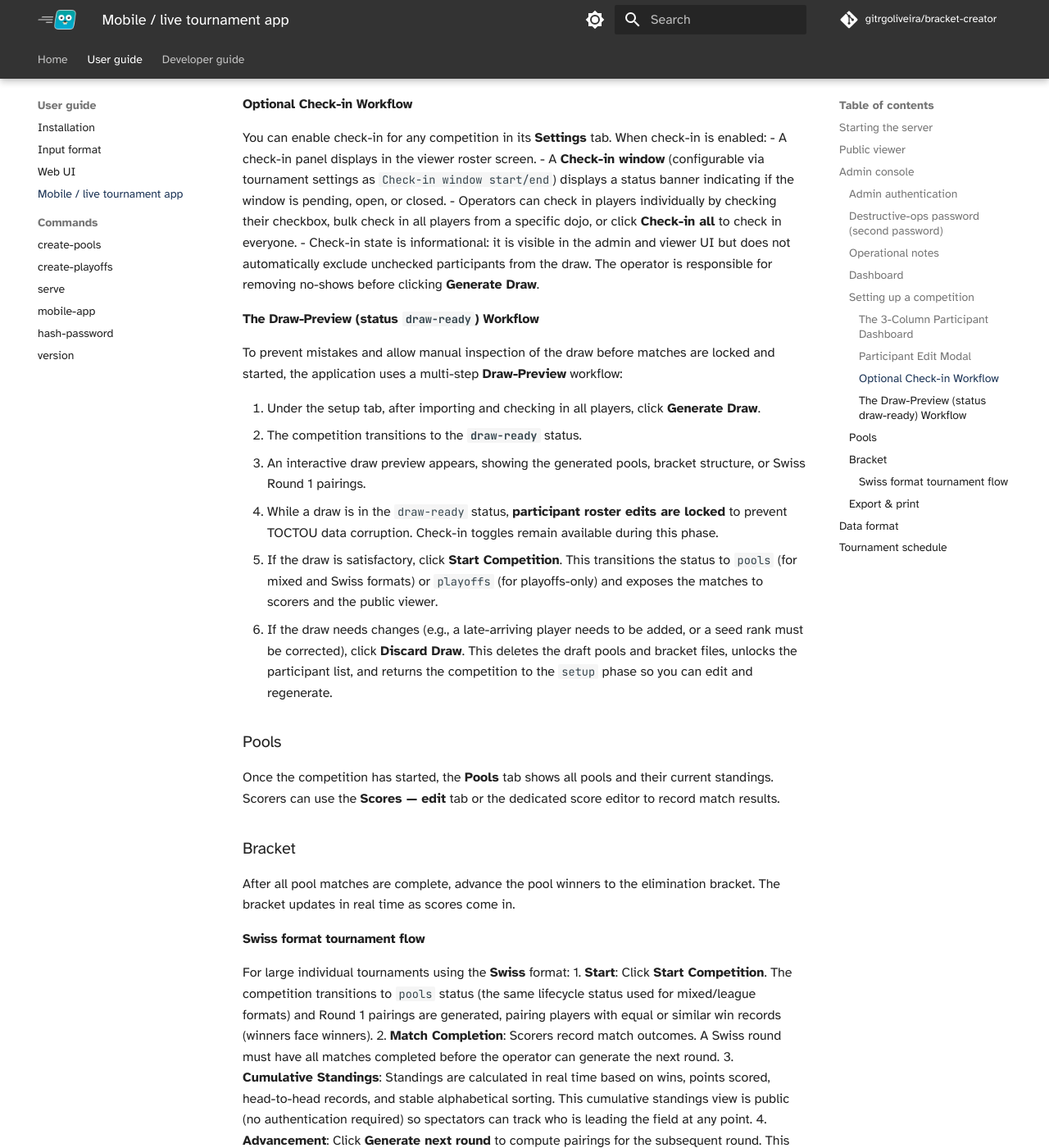
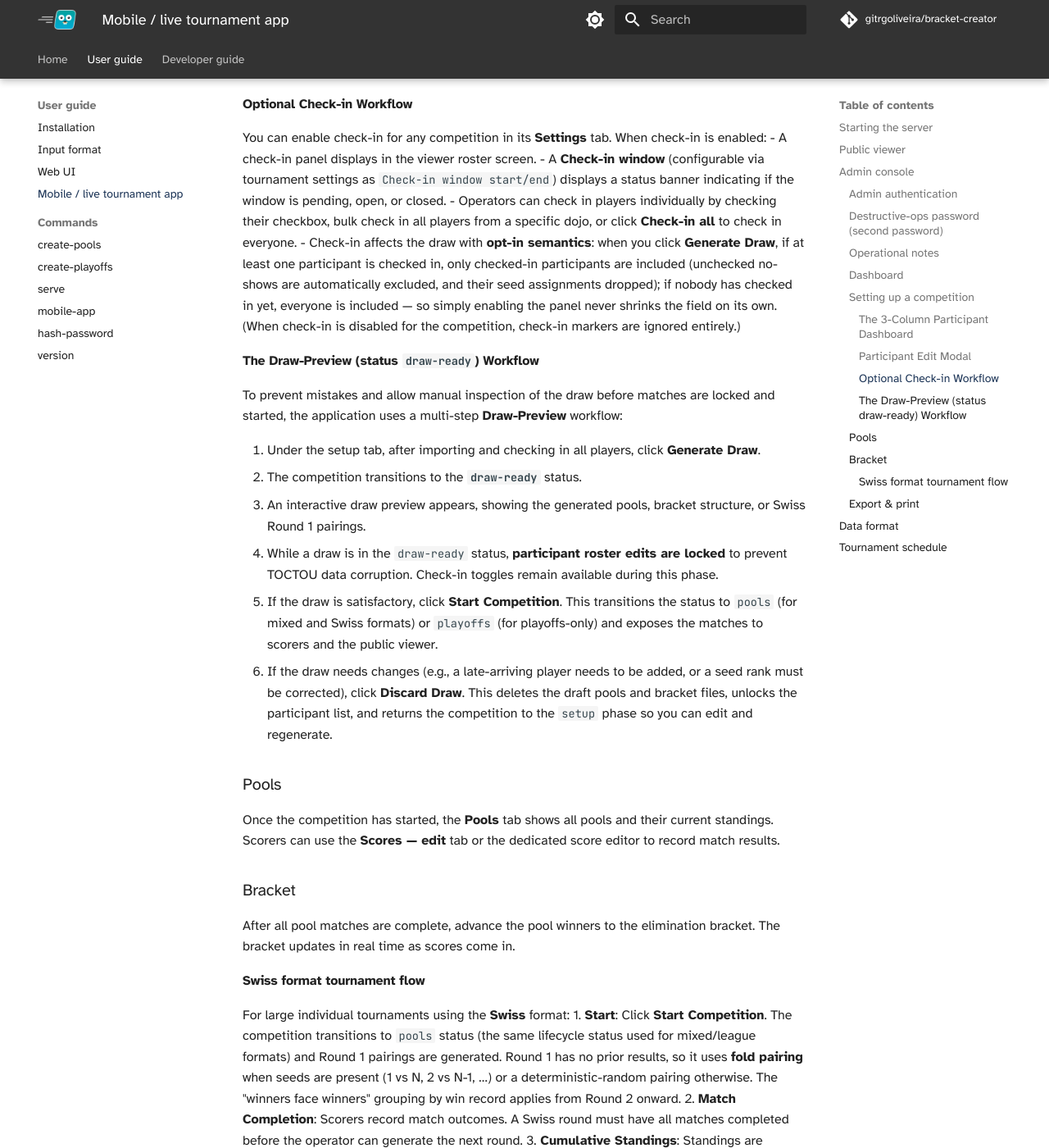
Before and after one commit to gitrgoliveira/bracket-creator, an MkDocs documentation site: the page built from docs/user-guide/mobile-app.md, in a window 1280 px wide and 1400 px high, scrolled down 4747 px. Shown: the whole window at 82% size. Built offline with MkDocs 1.6.1 and Material for MkDocs 9.7.7, drawn with Linux system fonts in a browser that asks for light colours; comment, search, counter and statistics services are not loaded.

Commit message:
docs: correct check-in draw-filtering and Swiss Round 1 pairing
Copilot review round 2 — two behavioral inaccuracies, verified against the engine:

- Check-in is NOT purely informational. filterCheckedIn (internal/engine/
  competition.go:555,709) applies opt-in filtering at Generate Draw when
  CheckInEnabled: if >=1 participant is checked in, only checked-in players
  enter the draw (no-shows excluded, their seeds pruned); if nobody is checked
  in, everyone is included; when the flag is off, markers are ignored. Fixed
  both mobile-app.md:167 and the openapi Competition.checkInEnabled description.
- Swiss Round 1 has no prior results, so it can't pair by win record. The engine
  (internal/engine/swiss.go:95) uses fold pairing when seeds are present, else
  deterministic-random; win-record grouping starts at Round 2. Fixed
  mobile-app.md:191.

Swept siblings: no other doc/spec text claims check-in is non-filtering; the
other Swiss Round-1 mention (L175) makes no pairing claim.

Co-Authored-By: Claude Opus 4.8 <noreply@anthropic.com>

```diff
--- a/docs/user-guide/mobile-app.md
+++ b/docs/user-guide/mobile-app.md
@@ -164,7 +164,7 @@ You can enable check-in for any competition in its **Settings** tab. When check-
 - A check-in panel displays in the viewer roster screen.
 - A **Check-in window** (configurable via tournament settings as `Check-in window start/end`) displays a status banner indicating if the window is pending, open, or closed.
 - Operators can check in players individually by checking their checkbox, bulk check in all players from a specific dojo, or click **Check-in all** to check in everyone.
-- Check-in state is informational: it is visible in the admin and viewer UI but does not automatically exclude unchecked participants from the draw. The operator is responsible for removing no-shows before clicking **Generate Draw**.
+- Check-in affects the draw with **opt-in semantics**: when you click **Generate Draw**, if at least one participant is checked in, only checked-in participants are included (unchecked no-shows are automatically excluded, and their seed assignments dropped); if nobody has checked in yet, everyone is included — so simply enabling the panel never shrinks the field on its own. (When check-in is disabled for the competition, check-in markers are ignored entirely.)
 
 #### The Draw-Preview (status `draw-ready`) Workflow
 
@@ -188,7 +188,7 @@ After all pool matches are complete, advance the pool winners to the elimination
 #### Swiss format tournament flow
 
 For large individual tournaments using the **Swiss** format:
-1. **Start**: Click **Start Competition**. The competition transitions to `pools` status (the same lifecycle status used for mixed/league formats) and Round 1 pairings are generated, pairing players with equal or similar win records (winners face winners).
+1. **Start**: Click **Start Competition**. The competition transitions to `pools` status (the same lifecycle status used for mixed/league formats) and Round 1 pairings are generated. Round 1 has no prior results, so it uses **fold pairing** when seeds are present (1 vs N, 2 vs N-1, …) or a deterministic-random pairing otherwise. The "winners face winners" grouping by win record applies from Round 2 onward.
 2. **Match Completion**: Scorers record match outcomes. A Swiss round must have all matches completed before the operator can generate the next round.
 3. **Cumulative Standings**: Standings are calculated in real time based on wins, points scored, head-to-head records, and stable alphabetical sorting. This cumulative standings view is public (no authentication required) so spectators can track who is leading the field at any point.
 4. **Advancement**: Click **Generate next round** to compute pairings for the subsequent round. This increments `swissCurrentRound` and broadcasts `swiss_round_generated` SSE events to refresh all screens.
```
Also changed, not shown: 1 other file.
